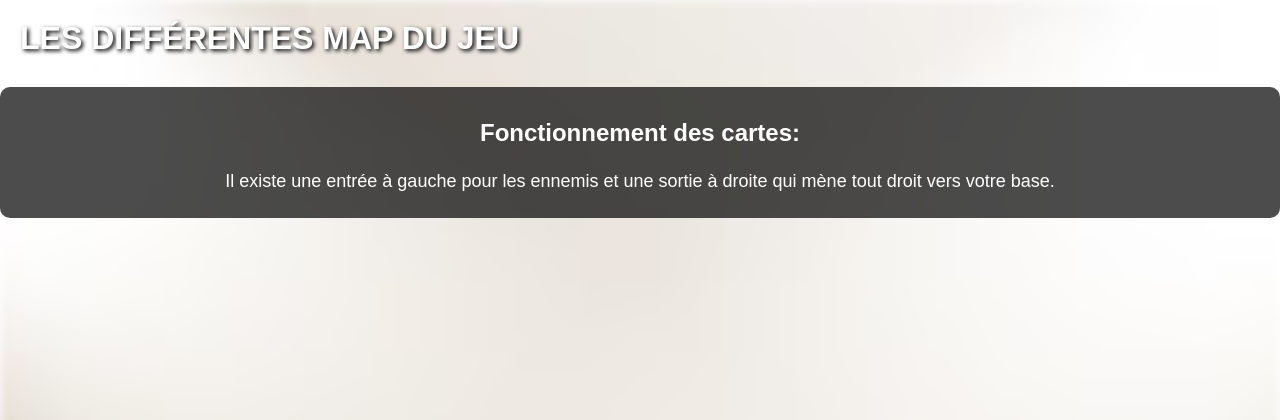
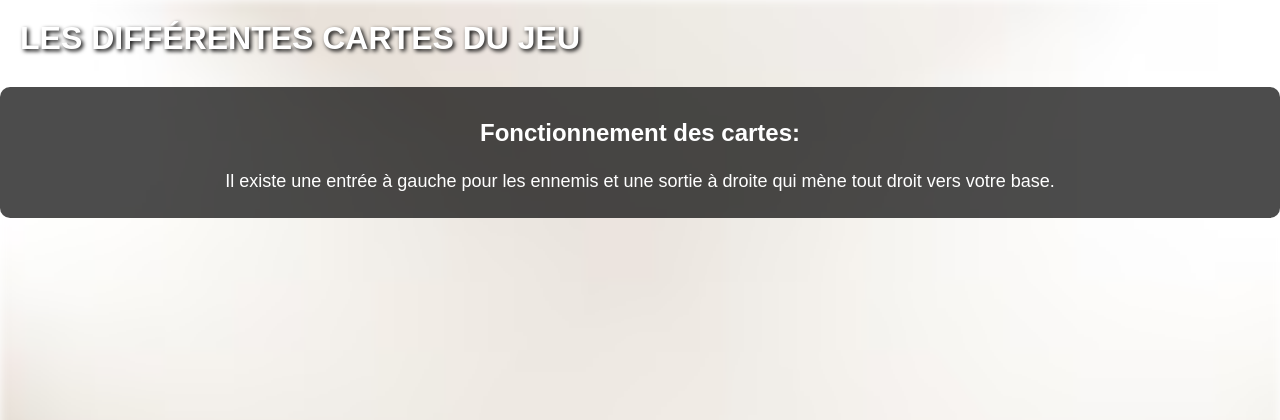
Before and after one commit to DUT-Info-Montreuil/SAE-Web-S3-2023-2024-Deraina-Kubra-Marouane-Souhail, a PHP site: page /modules/mod_carte/view/carte.php in a window 1280 px wide. Shown: the top 420 px of the page. Run offline with PHP 8.4, Linux system fonts and the light colour scheme; the template is opened without the code that fills it, so the values that code supplies are empty.

Commit message:
"ajustement derniers détails"

```diff
--- a/MVC/modules/mod_carte/view/carte.php
+++ b/MVC/modules/mod_carte/view/carte.php
@@ -227,7 +227,7 @@
 
 <div class="header">
     <div class="header-text">
-        LES DIFFÉRENTES MAP DU JEU
+        LES DIFFÉRENTES CARTES DU JEU
     </div>
 </div>
 
--- a/MVC/modules/mod_connexion/controleur_connexion.php
+++ b/MVC/modules/mod_connexion/controleur_connexion.php
@@ -85,7 +85,7 @@ class ControleurConnexion {
                 // Connection utilisateur et redirection vers la page d'accueil ou autre
                 $_SESSION['user_id'] = $this->modele_connexion->verifierLoginExistant($nom);
                 unset($_SESSION['user_id']);
-                header("Location: index.php?module=connexion&action=connexion");
+                header("Location: index.php?module=connexion&action=form_connexion");
                 exit;
             } else {
                 echo "Erreur lors de l'inscription.";
```
